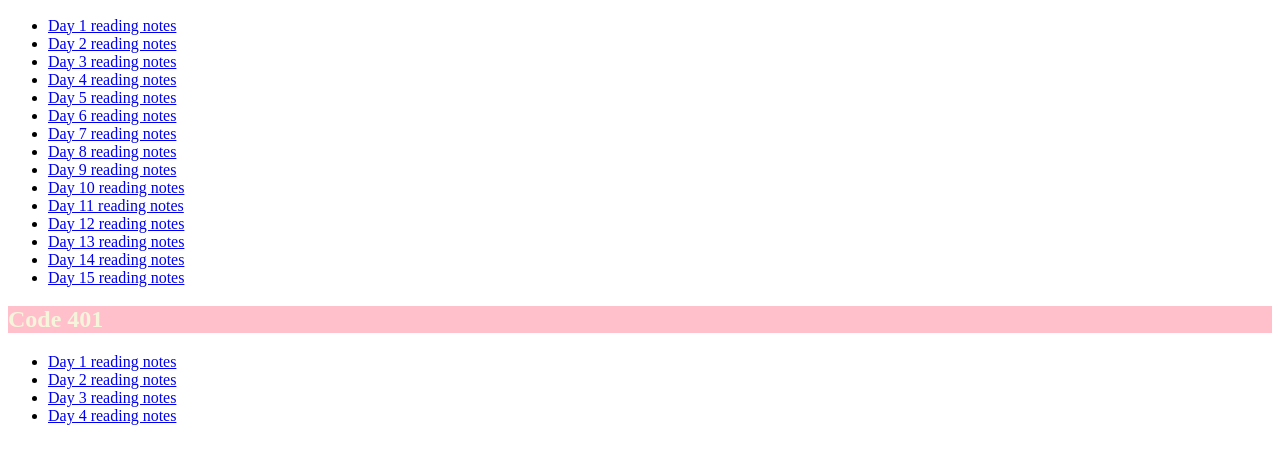
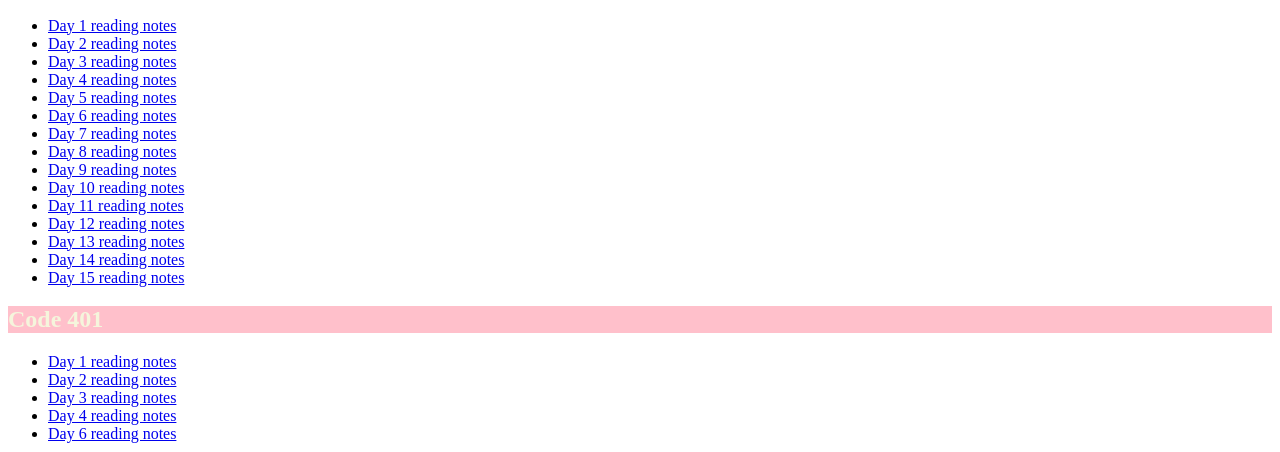
Before and after one commit to tiggerman120/code301ReadNotes, a plain HTML site: page index.html in a window 1280 px wide. Shown: the part 488-940 px from the top of the page. Drawn offline with Linux system fonts and the light colour scheme; a script that the page names is missing.

Commit message:
class 6 notes added

```diff
--- a/index.html
+++ b/index.html
@@ -56,6 +56,7 @@
         <li><a href="code401/class-02.md">Day 2 reading notes</a></li>
         <li><a href="code401/class-03.md">Day 3 reading notes</a></li>
         <li><a href="code401/class-04.md">Day 4 reading notes</a></li>
+        <li><a href="code401/class-06.md">Day 6 reading notes</a></li>
 
       </ul>
     </nav>
```
Also changed, not shown: 2 other files.
